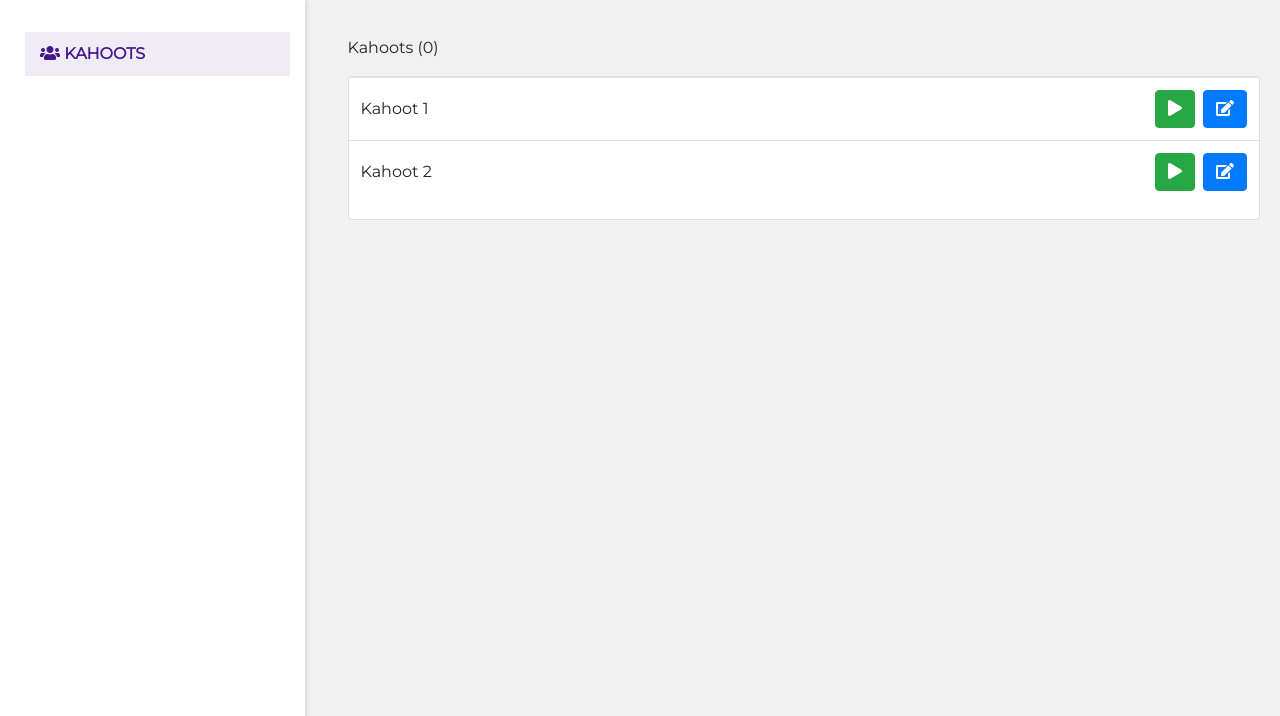
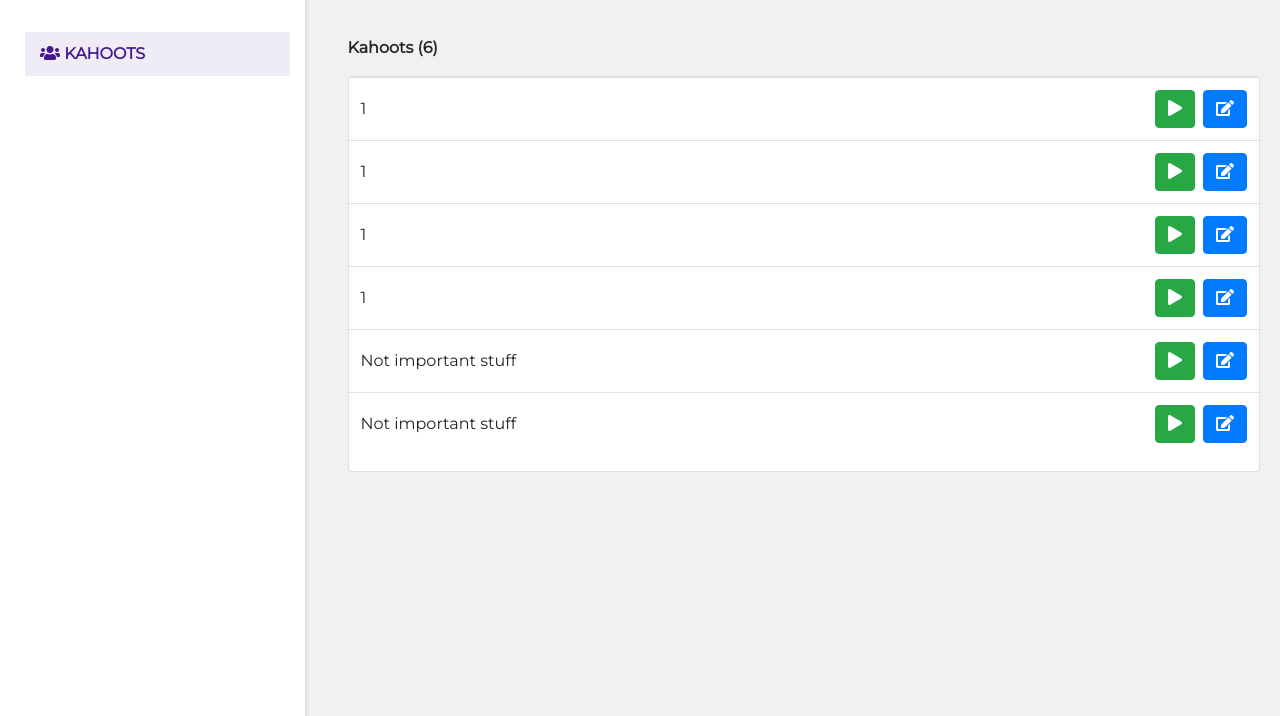
Before and after one commit to LexFTW/Kahoot, a PHP site: page /dashboard.php in a window 1280 px wide. Shown: the part 84-800 px from the top of the page. Run offline with PHP 8.4, Linux system fonts and the light colour scheme; data comes from the database, SQL or seed files in the repository; a stand-in replaces the project's code that opens the database connection; some libraries are stand-ins or nearby versions.

Commit message:
03122019_1757

```diff
--- /dev/null
+++ b/controller/SurveyController.php
@@ -0,0 +1,11 @@
+<?php
+	include "../model/Database.php";
+
+  function getSurvey(){
+    $db = Database::getInstance("localhost","kahoot","kahoot","P@ssw0rd");
+    $query = "SELECT * FROM survey";
+    $surveis = $db->select($query);
+
+    return $surveis;
+
+  }
--- a/controller/loginController.php
+++ b/controller/loginController.php
@@ -2,7 +2,7 @@
 	include "../model/Database.php";
 
 	function login($user, $pass){
-		$db = Database::getInstance("localhost","Kahoot","root","P@ssw0rd");
+		$db = Database::getInstance("localhost","kahoot","kahoot","P@ssw0rd");
 		$login = $db -> select("select * from user where name = '". $user . "' and password = SHA2('" .$pass."',512);");
 		if(!$login){
 			return False;
--- a/view/dashboard.php
+++ b/view/dashboard.php
@@ -1,3 +1,8 @@
+<?php
+ include '../controller/SurveyController.php';
+ $surveis = getSurvey();
+
+ ?>
 <!DOCTYPE html>
 <html lang="es" dir="ltr">
 	<head>
@@ -11,32 +16,26 @@
 				<div class="dashboard__main offset-3 col-md-9">
 					<div class="card dashboard_main_card mt-3">
 						<div class="card-body">
-							<p>Kahoots (0)</p>
+							<p><b>Kahoots (<?php echo count($surveis); ?>)</b></p>
 							<div class="card">
 								<table class="table table-responsive-sm">
 									<tbody>
-										<tr>
-											<td class="align-middle">Kahoot 1</td>
-											<td class="align-middle">
-												<button type="button" class="btn ml-2 btn-primary float-right" name="button">
-													<i class="fas fa-edit"></i>
-												</button>
-												<button type="button" class="btn btn-success float-right" name="button">
-													<i class="fas fa-play"></i>
-												</button>
-											</td>
-										</tr>
-										<tr>
-											<td class="align-middle">Kahoot 2</td>
-											<td class="align-middle">
-												<button type="button" class="btn ml-2 btn-primary float-right" name="button">
-													<i class="fas fa-edit"></i>
-												</button>
-												<button type="button" class="btn btn-success float-right" name="button">
-													<i class="fas fa-play"></i>
-												</button>
-											</td>
-										</tr>
+										<?php
+											foreach ($surveis as $survey) {
+												echo '<tr>' .
+												  '<td class="align-middle">'.$survey.'</td>' .
+													'<td class="align-middle">' .
+												  '<a href="#" role="button" class="btn ml-2 btn-primary float-right" name="button">' .
+												  '<i class="fas fa-edit"></i>' .
+												  '</a>' .
+												  '<button type="button" class="btn btn-success float-right" name="button">' .
+												  '<i class="fas fa-play"></i>' .
+												  '</button>' .
+												  '</td>' .
+													'</tr>';
+											}
+
+										 ?>
 									</tbody>
 								</table>
 							</div>
```
Also changed, not shown: public/js/script.js (+11 -0 lines), view/layouts/links.php (line endings or trailing spaces).
